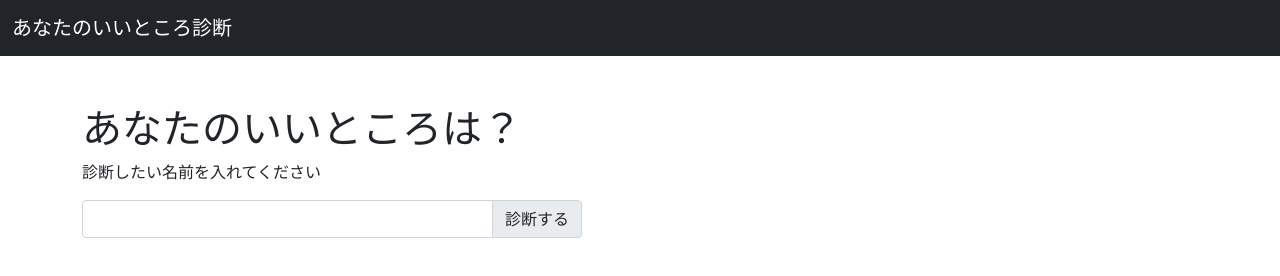
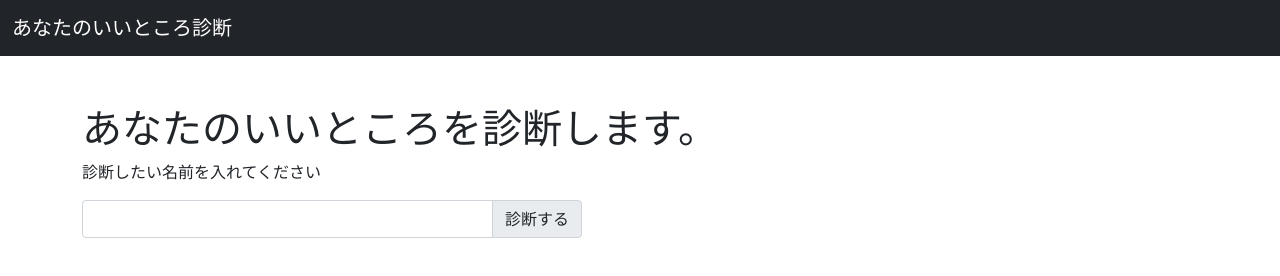
Before and after one commit to kazukifn/assessment, a plain HTML site: page index.html in a window 1280 px wide. Drawn offline with nearby package versions, Linux system fonts and the light colour scheme.

Commit message:
見出しを丁寧な表現に修正

```diff
--- a/index.html
+++ b/index.html
@@ -23,7 +23,7 @@
         </nav>
     </header>
     <div class="container pt-5">
-        <h1>あなたのいいところは？</h1>
+        <h1>あなたのいいところを診断します。</h1>
         <p>診断したい名前を入れてください</p>
         <div class="input-group mb-3" style="max-width: 500px;">
             <input type="text" class="form-control" id="user-name" size="40" maxlength="20">
```
